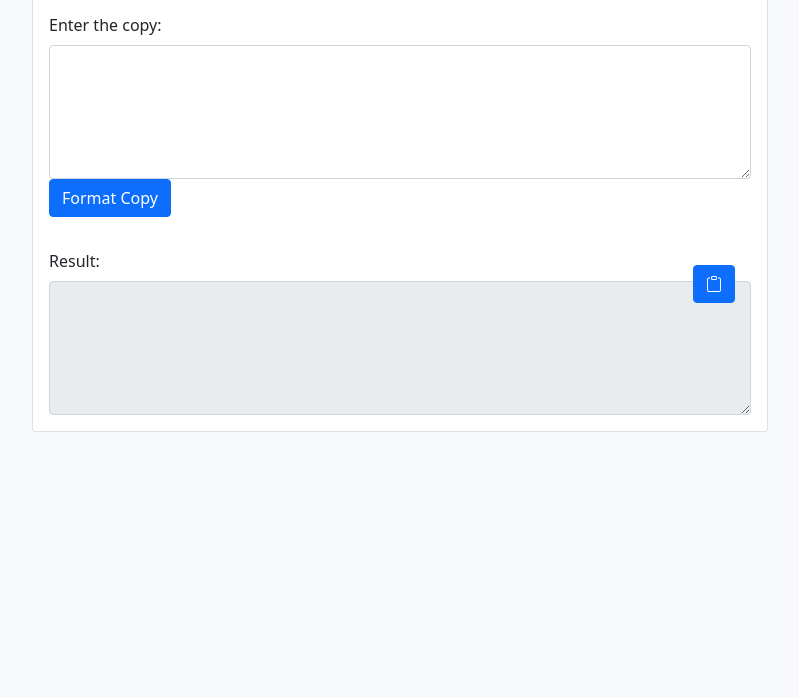
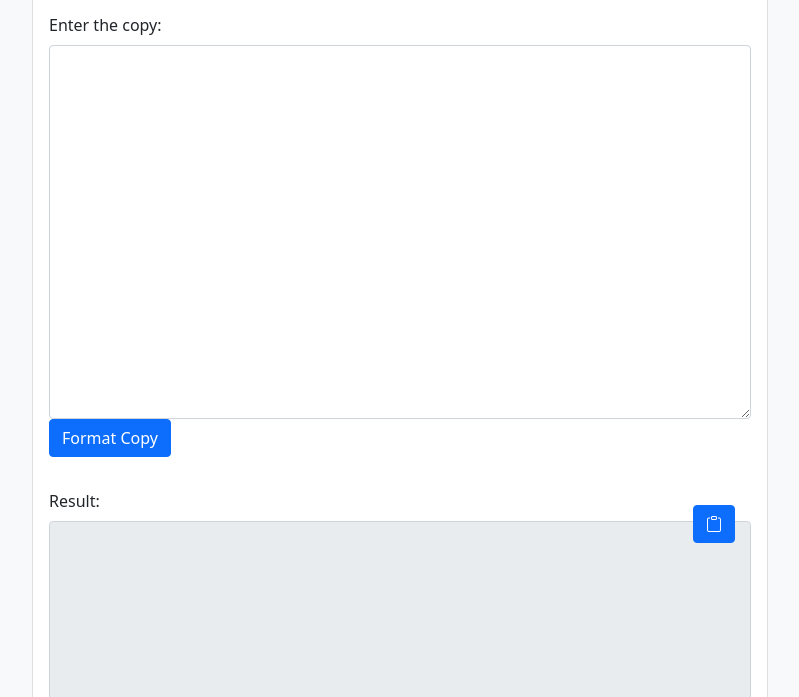
Before and after one commit to BassWow/tc-cleaner, a plain HTML site: page index.html in a window 1280 px wide. Shown: the part 103-800 px from the top of the page, without its empty margins (240-1039 px from the left). Drawn offline with nearby package versions, Linux system fonts and the light colour scheme.

```diff
--- a/index.html
+++ b/index.html
@@ -35,14 +35,14 @@
                     <div class="card-body">
                         <div class="mb-3">
                             <label for="inputCopy" class="form-label">Enter the copy:</label>
-                            <textarea class="form-control" id="inputCopy" rows="5"
+                            <textarea class="form-control" id="inputCopy" rows="15"
                                 aria-label="Enter the copy"></textarea>
                             <button type="button" class="btn btn-primary mb-3" onclick="formatCopy()"
                                 aria-label="Format copy">Format Copy</button>
                         </div>
                         <div class="position-relative">
                             <label for="result" class="form-label">Result:</label>
-                            <textarea class="form-control" id="result" rows="5" readonly
+                            <textarea class="form-control" id="result" rows="15" readonly
                                 aria-label="Formatted copy"></textarea>
                             <button type="button" class="btn btn-primary position-absolute top-0 end-0 mt-3 me-3"
                                 onclick="copyToClipboard()" aria-label="Copy to clipboard"><i
```
